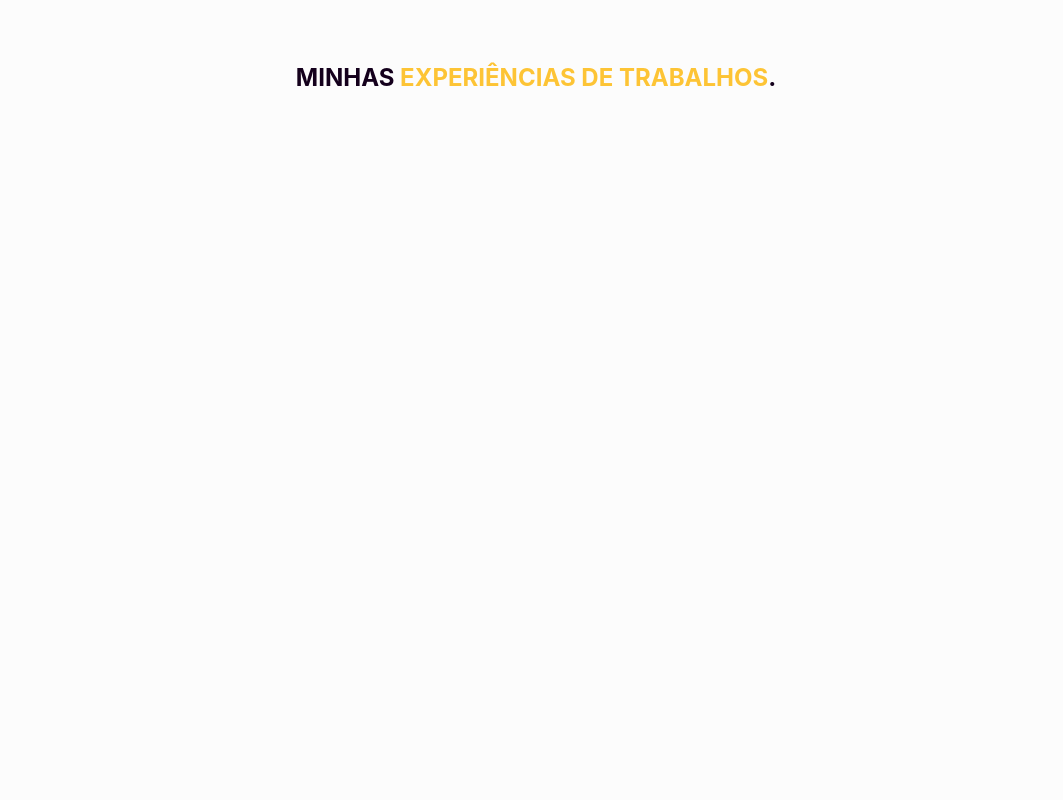
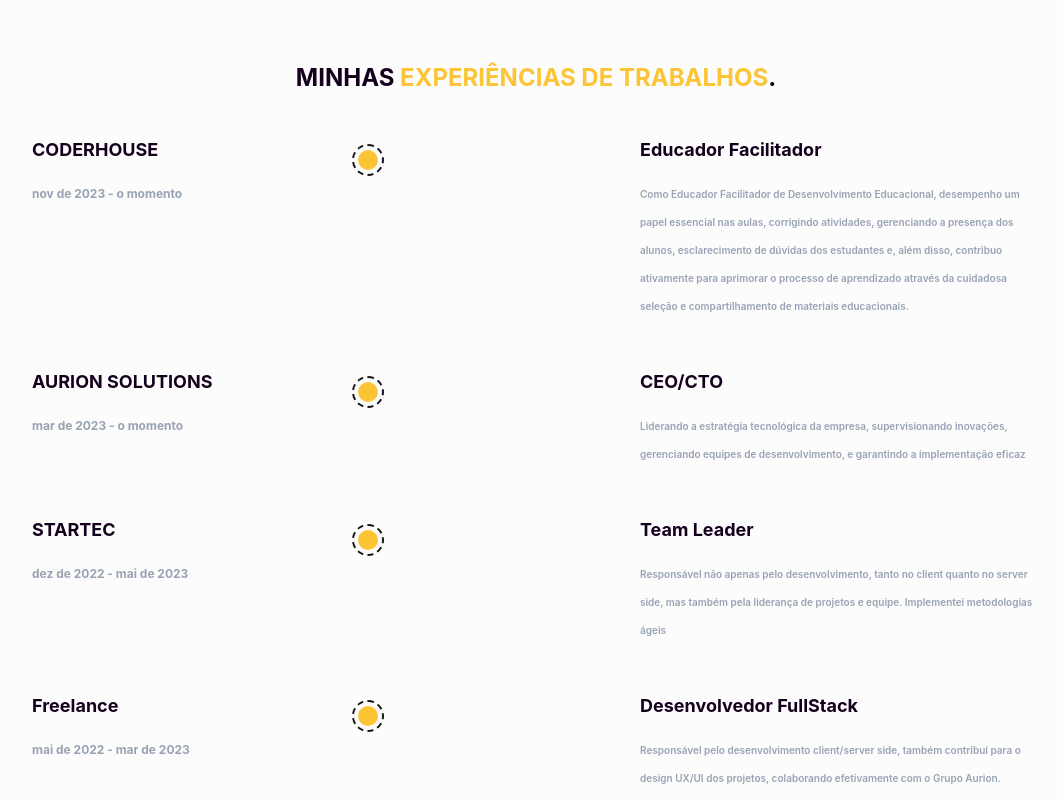
Before and after one commit to DevArthurSantos/my-portf, a Next.js app: page / in a window 1280 px wide. Shown: the part 740-1540 px from the top of the page, without its empty margins (104-1167 px from the left). Built offline with nearby package versions, Linux system fonts and the light colour scheme.

Commit message:
feat: add WorksSection content

```diff
--- a/src/app/globals.css
+++ b/src/app/globals.css
@@ -8,6 +8,7 @@
     --black: #171717;
     --blackSecondary: #171717e5;
     --text: #14001c;
+    --textSecondary: #98A2B3;
     --background: #fcfcfc;
     --backgroundSecondary: #efefef;
     --gradient-start: #fdc435;
--- /dev/null
+++ b/src/components/common/WorkComponent/index.tsx
@@ -0,0 +1,27 @@
+
+type WorkComponentProps = {
+  company: string,
+  position: string,
+  date: string,
+  text: string
+}
+
+export default function WorkComponent({ company, date, position, text }: WorkComponentProps) {
+
+  return (
+    <li className="relative flex bg-backgroundSecondary flex-col p-4 rounded-md m-auto items-start justify-start gap-4 text-sm lg:text-lg md:flex-row md:w-full md:bg-transparent md:justify-between">
+      <div className="flex items-start flex-col gap-4 max-w-[80px]">
+        <h3 className="font-bold whitespace-nowrap">{company}</h3>
+        <h3 className="font-bold text-[12px] text-textSecondary whitespace-nowrap ">{date}</h3>
+      </div>
+      <div className="absolute md:hidden lg:block md:relative top-2 right-2 border-dashed p-1 border-2 border- border-black rounded-full">
+        <span className={`h-2 w-2 md:h-5 md:w-5 bg-gradientStart rounded-full flex items-center justify-center text-xl font-bold text-background ${date.split(' ').includes('momento') ? 'bg-gradientStart' : 'bg-black'}`}></span>
+      </div>
+      <div className="flex items-start gap-4 flex-col max-w-[400px]">
+        <h3 className="font-bold">{position}</h3>
+        <p className="text-[10px] font-semibold text-textSecondary">{text}</p>
+      </div>
+    </li>
+  )
+
+}
--- a/src/components/sections/Works/index.tsx
+++ b/src/components/sections/Works/index.tsx
@@ -1,10 +1,19 @@
+import WorkComponent from "@/components/common/WorkComponent";
+import { worksInfos } from "@/fundations/utils/worksInfos";
 
 
 export default function WorksSection() {
 
   return (
-    <section id="WorksSection" className="h-[100vh] w-full px-[60px] md:px-[120px]">
+    <section id="WorksSection" className="w-full px-[60px] md:px-[120px]">
       <h2 className="mt-2 text-sm md:text-md lg:text-[24px] font-bold text-center">MINHAS <span className="text-primary">EXPERIÊNCIAS DE TRABALHOS</span>.</h2>
+
+      <ul className="my-8 w-full flex flex-col gap-4">
+        {worksInfos.map((work, i) =>
+          <WorkComponent company={work.company} date={work.date} position={work.position} text={work.text} key={i} />
+        )}
+      </ul>
+
     </section>
   )
 }
--- /dev/null
+++ b/src/fundations/utils/worksInfos/index.ts
@@ -0,0 +1,26 @@
+export const worksInfos = [
+  {
+    company: 'CODERHOUSE',
+    position: 'Educador Facilitador',
+    date: 'nov de 2023 - o momento',
+    text: 'Como Educador Facilitador de Desenvolvimento Educacional, desempenho um papel essencial nas aulas, corrigindo atividades, gerenciando a presença dos alunos, esclarecimento de dúvidas dos estudantes e, além disso, contribuo ativamente para aprimorar o processo de aprendizado através da cuidadosa seleção e compartilhamento de materiais educacionais.'
+  },
+  {
+    company: 'AURION SOLUTIONS',
+    position: 'CEO/CTO',
+    date: 'mar de 2023 - o momento',
+    text: 'Liderando a estratégia tecnológica da empresa, supervisionando inovações, gerenciando equipes de desenvolvimento, e garantindo a implementação eficaz '
+  },
+  {
+    company: 'STARTEC',
+    position: 'Team Leader',
+    date: 'dez de 2022 - mai de 2023',
+    text: 'Responsável não apenas pelo desenvolvimento, tanto no client quanto no server side, mas também pela liderança de projetos e equipe. Implementei metodologias ágeis '
+  },
+  {
+    company: 'Freelance',
+    position: 'Desenvolvedor FullStack',
+    date: 'mai de 2022 - mar de 2023',
+    text: 'Responsável pelo desenvolvimento client/server side, também contribuí para o design UX/UI dos projetos, colaborando efetivamente com o Grupo Aurion.'
+  },
+]
--- a/tailwind.config.ts
+++ b/tailwind.config.ts
@@ -14,6 +14,7 @@
         black: "var(--black)",
         blackSecondary: "var(--blackSecondary)",
         text: "var(--text)",
+        textSecondary: "var(--textSecondary)",
         background: "var(--background)",
         backgroundSecondary: "var(--backgroundSecondary)",
         gradientStart: "var(--gradient-start)",
```
